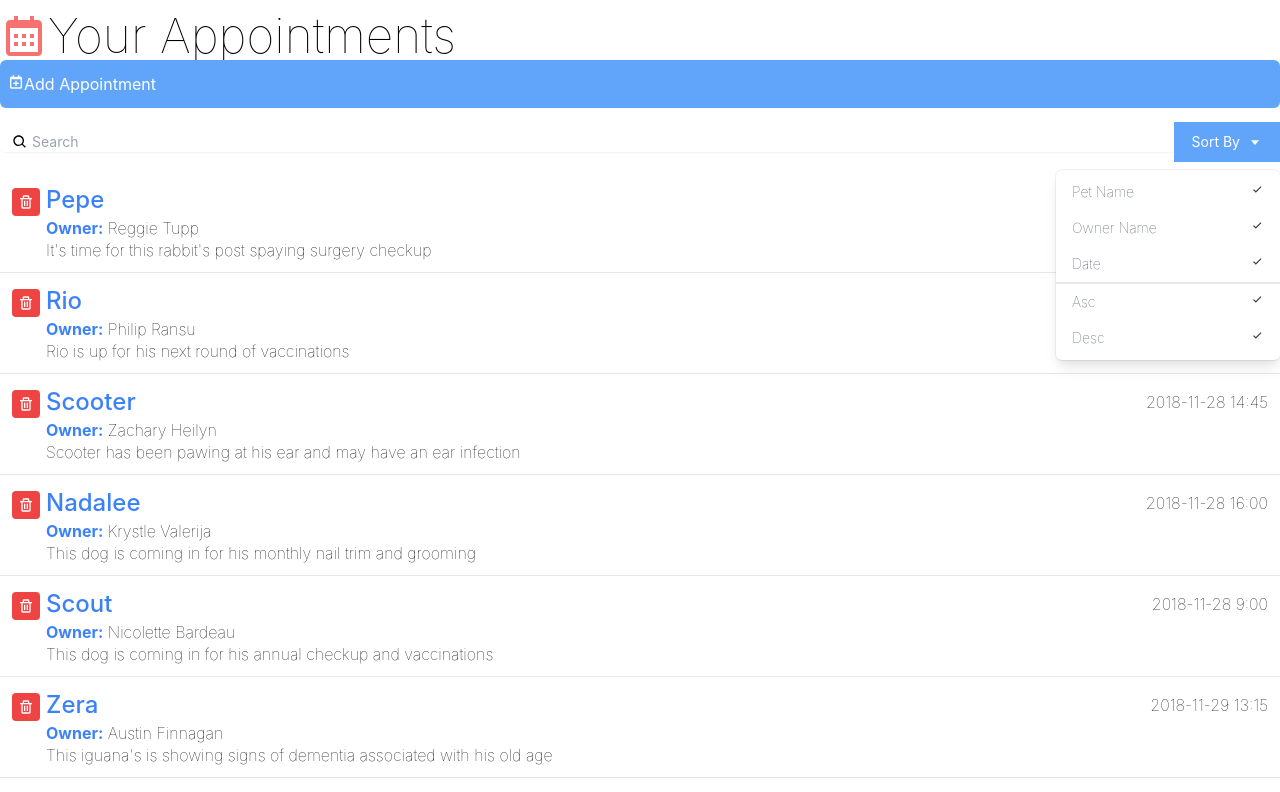
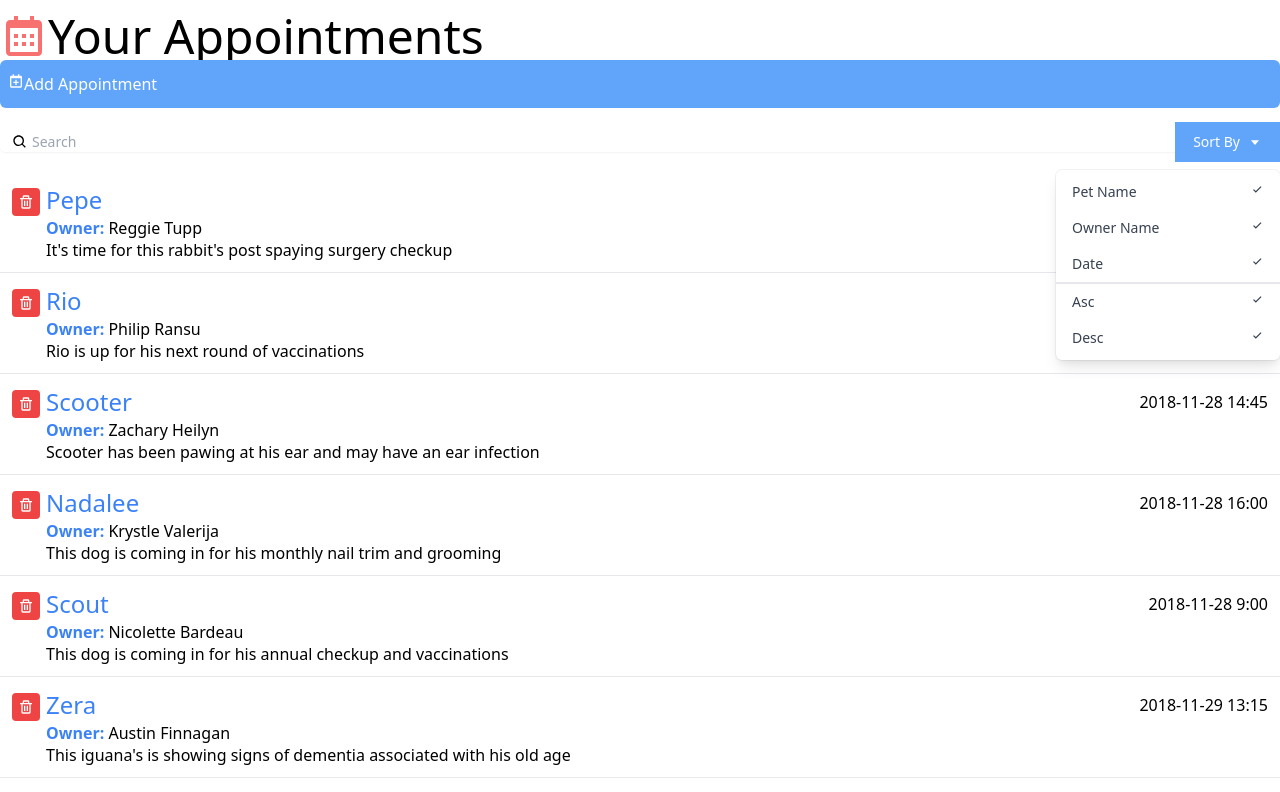
Before and after one commit to stijn-veren/rbi-rv, a React (Create React App) app: page / in a window 1280 px wide. Shown: the top 792 px of the page. Built offline with nearby package versions, Linux system fonts and the light colour scheme.

Commit message:
Get rid of extra code

```diff
--- a/public/index.html
+++ b/public/index.html
@@ -2,8 +2,6 @@
 <html lang="en">
   <head>
     <meta charset="utf-8" />
-    <meta name="viewport" content="width=device-width, initial-scale=1" />
-    <meta name="theme-color" content="#000000" />
     <title>React App</title>
   </head>
   <body>
--- a/src/index.css
+++ b/src/index.css
@@ -2,17 +2,3 @@
 @tailwind base;
 @tailwind components;
 @tailwind utilities;
-
-body {
-  margin: 0;
-  font-family: -apple-system, BlinkMacSystemFont, 'Segoe UI', 'Roboto', 'Oxygen',
-    'Ubuntu', 'Cantarell', 'Fira Sans', 'Droid Sans', 'Helvetica Neue',
-    sans-serif;
-  -webkit-font-smoothing: antialiased;
-  -moz-osx-font-smoothing: grayscale;
-}
-
-code {
-  font-family: source-code-pro, Menlo, Monaco, Consolas, 'Courier New',
-    monospace;
-}
```
